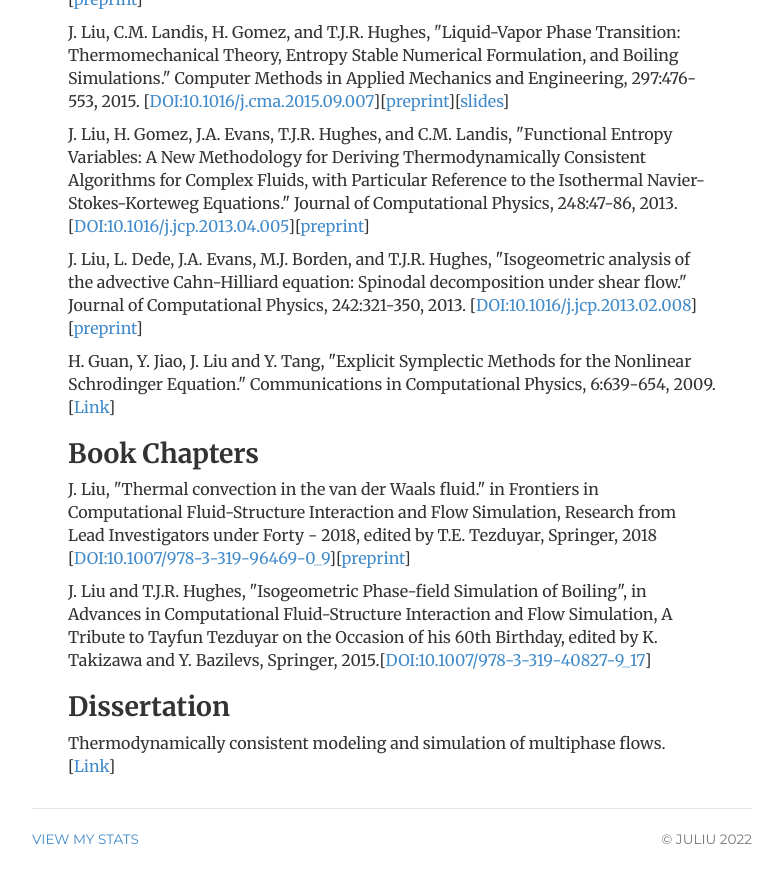
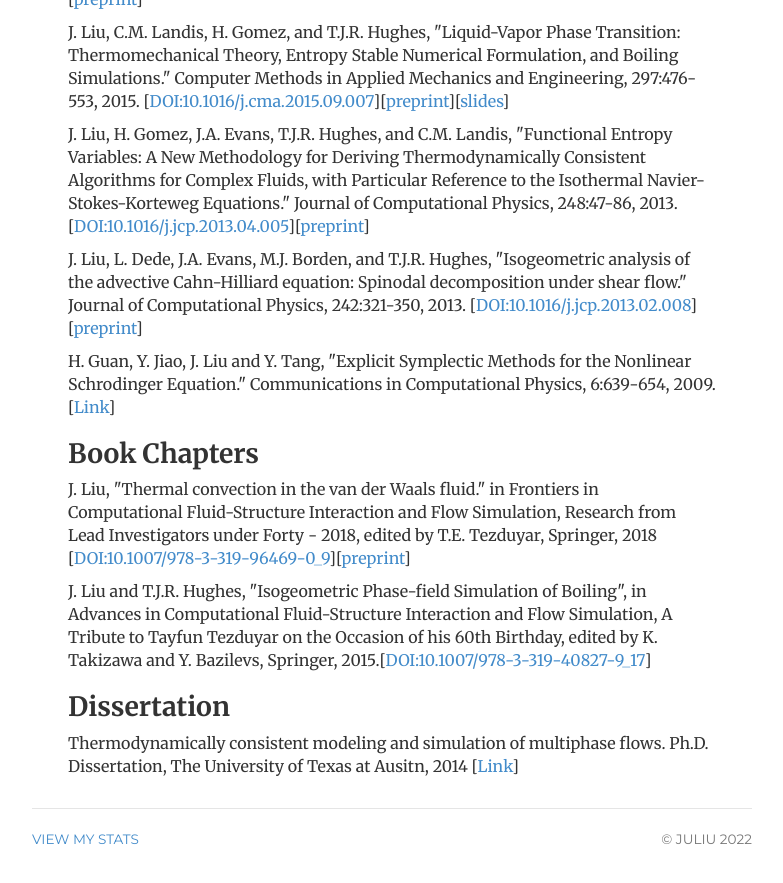
Before and after one commit to ju-liu/ju-liu.github.io, a Jekyll site: the page built from publications/index.html, in a window 1280 px wide and 900 px high, scrolled down 1760 px. Shown: the top 883 px of the window, without its empty margins (248-1031 px from the left). Built offline with Jekyll 4.4.1, drawn with Linux system fonts in a browser that asks for light colours; nearby versions of some CDN libraries; library files that are not in the unit come from our copies; comment, search, counter and statistics services are not loaded.

Commit message:
Update index.html

```diff
--- a/publications/index.html
+++ b/publications/index.html
@@ -112,7 +112,7 @@ description: Current Publications for Dr. Ju Liu
 
 
   <h2>Dissertation</h2>
-  <p>Thermodynamically consistent modeling and simulation of multiphase flows. [<a href="https://repositories.lib.utexas.edu/handle/2152/28353" title="Thermodynamically consistent modeling and simulation of multiphase flows">Link</a>]</p>
+  <p>Thermodynamically consistent modeling and simulation of multiphase flows. Ph.D. Dissertation, The University of Texas at Ausitn, 2014 [<a href="https://repositories.lib.utexas.edu/handle/2152/28353" title="Thermodynamically consistent modeling and simulation of multiphase flows">Link</a>]</p>
 
   <!--
   <h2>Research facilities</h2>
```
